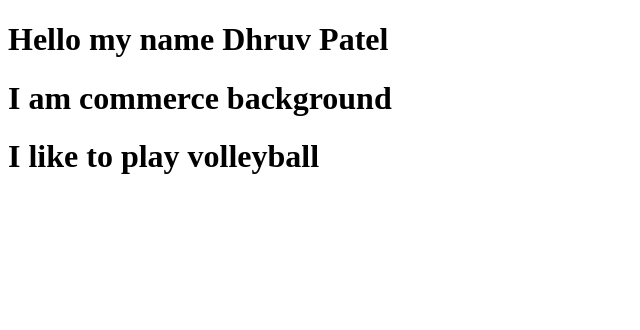
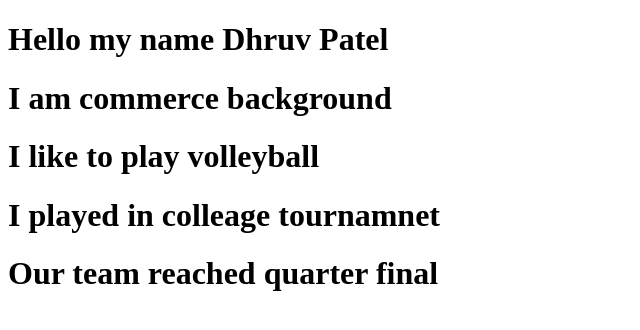
Before and after one commit to DhruvPatel-101005/Revision-lecture, a plain HTML site: page index.html in a window 1280 px wide. Shown: the whole page, without its empty margins (0-640 px from the left). Drawn offline with Linux system fonts and the light colour scheme.

Commit message:
1 commit

```diff
--- a/index.html
+++ b/index.html
@@ -9,5 +9,7 @@
     <h1>Hello my name Dhruv Patel</h1>
     <h1>I am commerce background </h1>
     <h1>I like to play volleyball</h1>
+    <h1>I played in colleage tournamnet</h1>
+    <h1>Our team reached quarter final</h1>
 </body>
 </html>
```
